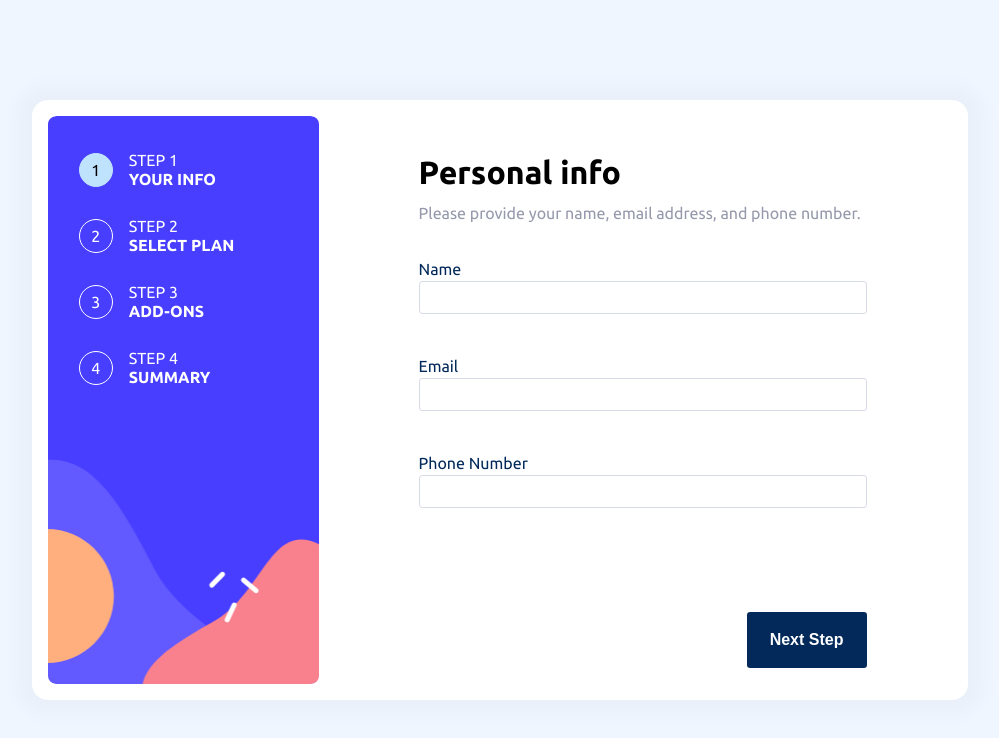
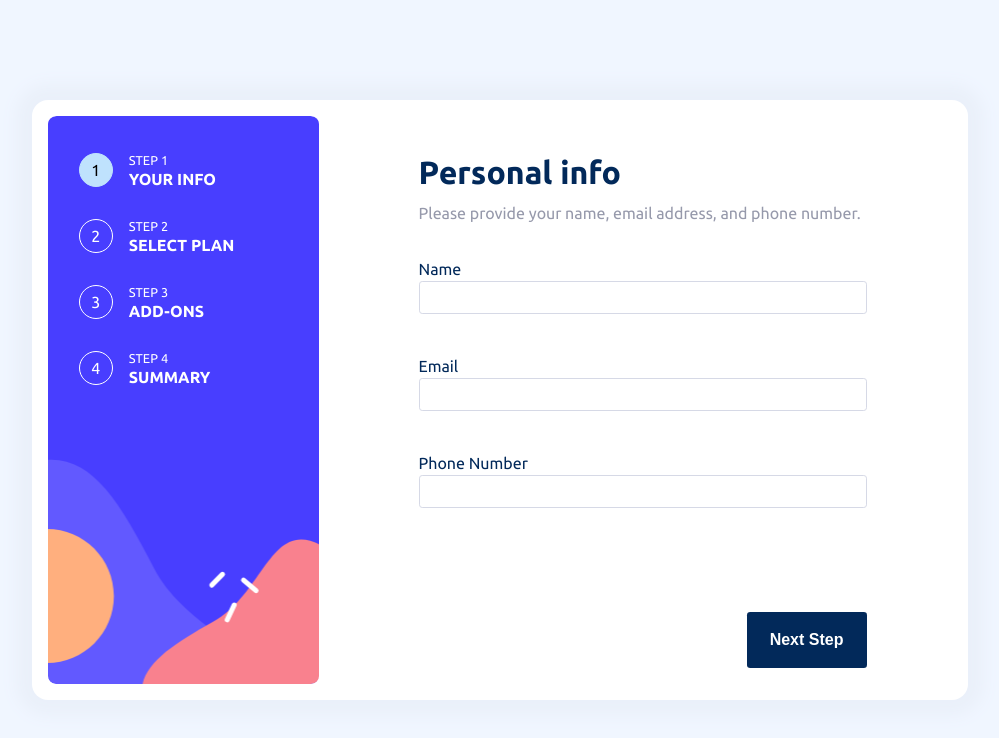
Before and after one commit to IzykGit/multistep-form, a React (Vite) app: page / in a window 1280 px wide. Shown: the top 738 px of the page, without its empty margins (140-1139 px from the left). Built offline with nearby package versions, Linux system fonts and the light colour scheme.

Commit message:
fixed some styling and aria-label error

```diff
--- a/src/App.css
+++ b/src/App.css
@@ -117,6 +117,10 @@ main {
   line-height: 1.2rem;
 }
 
+.step > :nth-child(1) {
+  font-size: 0.8rem;
+}
+
 
 .step > :nth-child(2) {
   font-weight: 700;
@@ -159,6 +163,8 @@ main {
 .form_title {
   font-size: 2rem;
   margin: 0rem 0rem 0.3rem 0rem;
+
+  color: hsl(213, 96%, 18%);
 }
 
 .form_desc {
--- a/src/App.jsx
+++ b/src/App.jsx
@@ -159,7 +159,7 @@ const App = () => {
                                         </div>
 
                                         <input type={input.type} name={input.name} className={isEmpty[input.name] ? "input_field_error" : "input_field" }
-                                        id='input' onChange={handleInputChange} value={personalInfo[input.name]}/>
+                                        id='input' onChange={handleInputChange} value={personalInfo[input.name]} aria-label={`Input you ${input.name} here!`}/>
                                     </div>
 
                                 ))}
```
